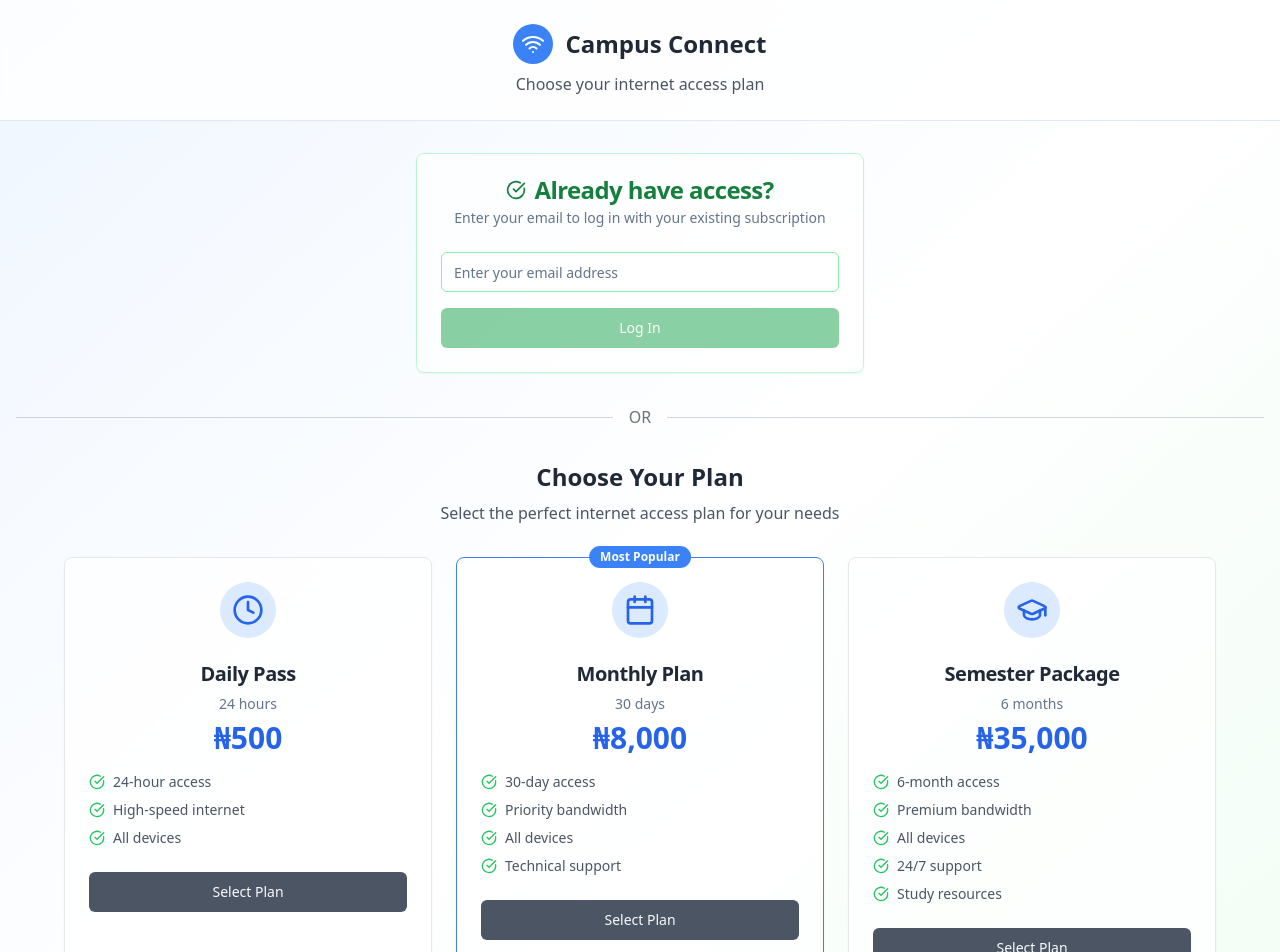
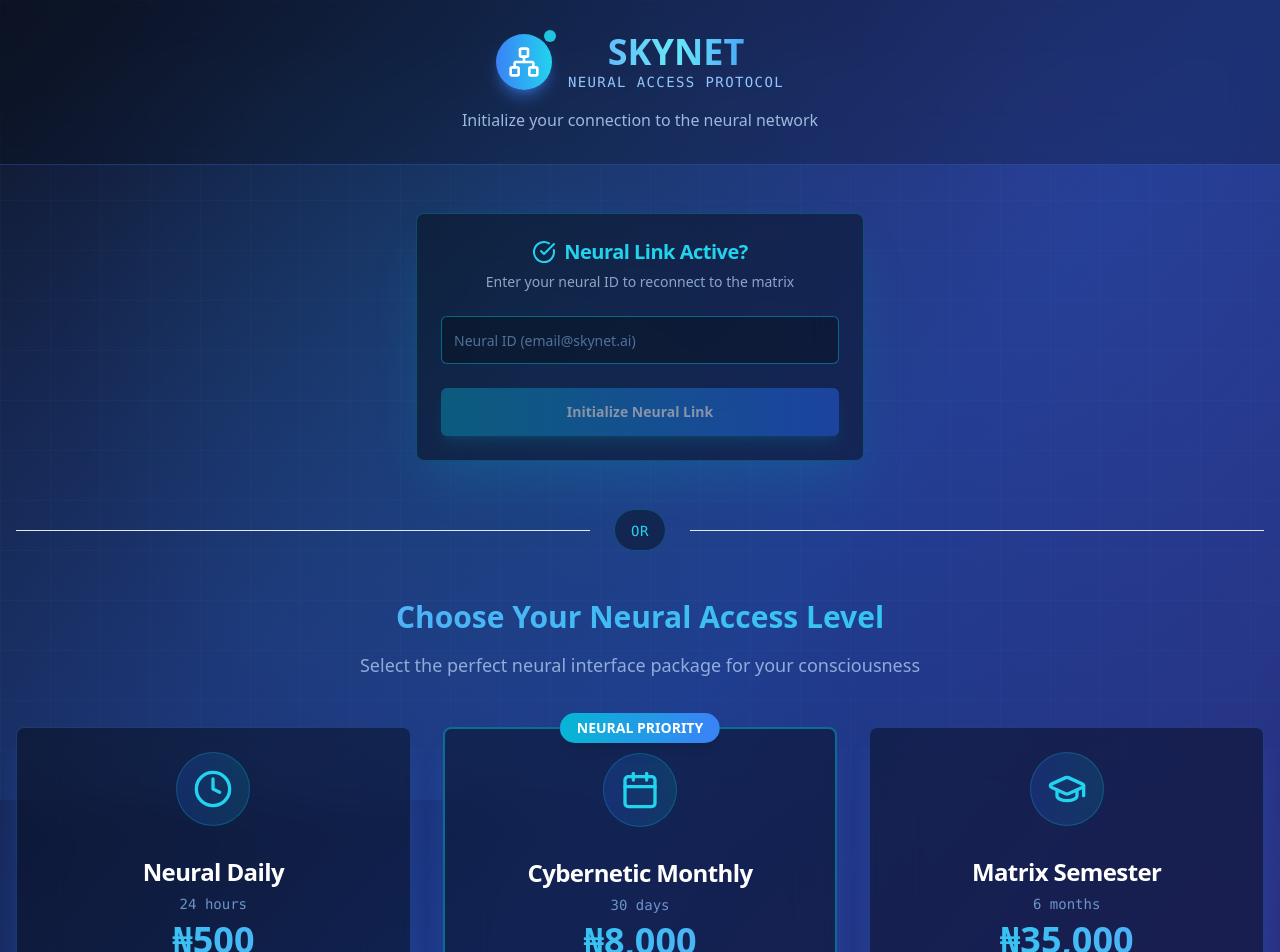
Before and after one commit to An0n-xen/captive-access-pass, a React (Vite) app: page / in a window 1280 px wide. Shown: the top 952 px of the page. Built offline with nearby package versions, Linux system fonts and the light colour scheme.

Commit message:
Refactor: Apply futuristic blue theme and rename service
- Updated the UI to feature a futuristic, blue-themed design.
- Changed the service name from "Campus Connect" to "SKYNET".

```diff
--- a/src/pages/Index.tsx
+++ b/src/pages/Index.tsx
@@ -3,7 +3,7 @@ import { Card, CardContent, CardDescription, CardHeader, CardTitle } from "@/com
 import { Button } from "@/components/ui/button";
 import { Input } from "@/components/ui/input";
 import { Badge } from "@/components/ui/badge";
-import { Wifi, CheckCircle, Clock, Calendar, GraduationCap } from "lucide-react";
+import { Wifi, CheckCircle, Clock, Calendar, GraduationCap, Network } from "lucide-react";
 import { useToast } from "@/hooks/use-toast";
 
 const Index = () => {
@@ -16,30 +16,30 @@ const Index = () => {
   const plans = [
     {
       id: 'daily',
-      name: 'Daily Pass',
+      name: 'Neural Daily',
       price: '₦500',
       duration: '24 hours',
       icon: Clock,
       popular: false,
-      features: ['24-hour access', 'High-speed internet', 'All devices']
+      features: ['24-hour neural link', 'High-speed quantum net', 'All device sync', 'Basic AI assistance']
     },
     {
       id: 'monthly',
-      name: 'Monthly Plan',
+      name: 'Cybernetic Monthly',
       price: '₦8,000',
       duration: '30 days',
       icon: Calendar,
       popular: true,
-      features: ['30-day access', 'Priority bandwidth', 'All devices', 'Technical support']
+      features: ['30-day neural access', 'Priority bandwidth', 'Multi-device matrix', 'Advanced AI support', 'Cloud consciousness']
     },
     {
       id: 'semester',
-      name: 'Semester Package',
+      name: 'Matrix Semester',
       price: '₦35,000',
       duration: '6 months',
       icon: GraduationCap,
       popular: false,
-      features: ['6-month access', 'Premium bandwidth', 'All devices', '24/7 support', 'Study resources']
+      features: ['6-month deep dive', 'Ultra-fast neural net', 'Unlimited device sync', '24/7 AI companion', 'Enhanced learning protocols', 'Reality augmentation']
     }
   ];
 
@@ -110,73 +110,98 @@ const Index = () => {
   };
 
   return (
-    <div className="min-h-screen bg-gradient-to-br from-blue-50 via-white to-green-50">
+    <div className="min-h-screen bg-gradient-to-br from-slate-900 via-blue-900 to-indigo-900">
+      {/* Futuristic Background Pattern */}
+      <div className="absolute inset-0 bg-[radial-gradient(circle_at_20%_80%,_rgba(59,130,246,0.15),transparent_50%),radial-gradient(circle_at_80%_20%,_rgba(99,102,241,0.15),transparent_50%),radial-gradient(circle_at_40%_40%,_rgba(34,211,238,0.1),transparent_50%)]"></div>
+
+      {/* Neural Grid Pattern */}
+      <div className="absolute inset-0 bg-[linear-gradient(rgba(59,130,246,0.05)_1px,transparent_1px),linear-gradient(90deg,rgba(59,130,246,0.05)_1px,transparent_1px)] bg-[size:50px_50px]"></div>
+
       {/* Header */}
-      <div className="bg-white/80 backdrop-blur-sm border-b border-blue-100">
-        <div className="container mx-auto px-4 py-6">
-          <div className="flex items-center justify-center space-x-3">
-            <div className="p-2 bg-blue-500 rounded-full">
-              <Wifi className="h-6 w-6 text-white" />
+      <div className="relative bg-black/20 backdrop-blur-xl border-b border-blue-500/30">
+        <div className="container mx-auto px-4 py-8">
+          <div className="flex items-center justify-center space-x-4">
+            <div className="relative p-3 bg-gradient-to-r from-blue-500 to-cyan-400 rounded-full shadow-lg shadow-blue-500/50">
+              <Network className="h-8 w-8 text-white" />
+              <div className="absolute -top-1 -right-1 w-3 h-3 bg-cyan-400 rounded-full animate-pulse"></div>
             </div>
-            <h1 className="text-2xl font-bold text-gray-800">Campus Connect</h1>
+            <div className="text-center">
+              <h1 className="text-4xl font-bold bg-gradient-to-r from-blue-400 via-cyan-300 to-blue-500 bg-clip-text text-transparent">
+                SKYNET
+              </h1>
+              <div className="text-blue-300 text-sm tracking-widest font-mono">
+                NEURAL ACCESS PROTOCOL
+              </div>
+            </div>
           </div>
-          <p className="text-center text-gray-600 mt-2">Choose your internet access plan</p>
+          <p className="text-center text-blue-200/80 mt-4 font-light">
+            Initialize your connection to the neural network
+          </p>
         </div>
       </div>
 
-      <div className="container mx-auto px-4 py-8">
+      <div className="relative container mx-auto px-4 py-12">
         {/* Existing User Login Section */}
-        <div className="mb-8">
-          <Card className="max-w-md mx-auto bg-white/70 backdrop-blur-sm border-green-200">
+        <div className="mb-12">
+          <Card className="max-w-md mx-auto bg-black/40 backdrop-blur-xl border border-cyan-500/30 shadow-2xl shadow-cyan-500/20">
             <CardHeader className="text-center">
-              <CardTitle className="text-green-700 flex items-center justify-center space-x-2">
-                <CheckCircle className="h-5 w-5" />
-                <span>Already have access?</span>
+              <CardTitle className="text-cyan-400 flex items-center justify-center space-x-2 text-xl">
+                <CheckCircle className="h-6 w-6" />
+                <span>Neural Link Active?</span>
               </CardTitle>
-              <CardDescription>
-                Enter your email to log in with your existing subscription
+              <CardDescription className="text-blue-200/70">
+                Enter your neural ID to reconnect to the matrix
               </CardDescription>
             </CardHeader>
-            <CardContent className="space-y-4">
+            <CardContent className="space-y-6">
               <Input
                 type="email"
-                placeholder="Enter your email address"
+                placeholder="Neural ID (email@skynet.ai)"
                 value={isExistingUser ? email : ''}
                 onChange={(e) => {
                   setEmail(e.target.value);
                   setIsExistingUser(true);
                   setSelectedPlan(null);
                 }}
-                className="border-green-300 focus:border-green-500"
+                className="bg-black/30 border-cyan-500/50 focus:border-cyan-400 text-white placeholder:text-blue-300/50 h-12"
               />
               <Button
                 onClick={handleExistingUserLogin}
                 disabled={isLoading || !email || !isExistingUser}
-                className="w-full bg-green-600 hover:bg-green-700"
+                className="w-full bg-gradient-to-r from-cyan-600 to-blue-600 hover:from-cyan-500 hover:to-blue-500 text-white font-semibold h-12 shadow-lg shadow-cyan-500/25"
               >
-                {isLoading ? "Checking..." : "Log In"}
+                {isLoading ? (
+                  <div className="flex items-center space-x-2">
+                    <div className="w-4 h-4 border-2 border-white/20 border-t-white rounded-full animate-spin"></div>
+                    <span>Connecting...</span>
+                  </div>
+                ) : "Initialize Neural Link"}
               </Button>
             </CardContent>
           </Card>
         </div>
 
-        {/* Divider */}
-        <div className="flex items-center justify-center mb-8">
-          <div className="border-t border-gray-300 flex-1"></div>
-          <span className="px-4 text-gray-500 bg-white/70 rounded-full">OR</span>
-          <div className="border-t border-gray-300 flex-1"></div>
+        {/* Futuristic Divider */}
+        <div className="flex items-center justify-center mb-12">
+          <div className="border-t border-gradient-to-r from-transparent via-cyan-500/50 to-transparent flex-1 h-px"></div>
+          <div className="mx-6 px-4 py-2 bg-black/40 backdrop-blur-sm border border-cyan-500/30 rounded-full">
+            <span className="text-cyan-400 font-mono text-sm tracking-wider">OR</span>
+          </div>
+          <div className="border-t border-gradient-to-r from-transparent via-cyan-500/50 to-transparent flex-1 h-px"></div>
         </div>
 
         {/* Subscription Plans */}
-        <div className="mb-8">
-          <h2 className="text-2xl font-bold text-center text-gray-800 mb-2">
-            Choose Your Plan
-          </h2>
-          <p className="text-center text-gray-600 mb-8">
-            Select the perfect internet access plan for your needs
-          </p>
+        <div className="mb-12">
+          <div className="text-center mb-12">
+            <h2 className="text-3xl font-bold bg-gradient-to-r from-blue-400 to-cyan-400 bg-clip-text text-transparent mb-4">
+              Choose Your Neural Access Level
+            </h2>
+            <p className="text-blue-200/70 text-lg font-light">
+              Select the perfect neural interface package for your consciousness
+            </p>
+          </div>
 
-          <div className="grid md:grid-cols-3 gap-6 max-w-6xl mx-auto">
+          <div className="grid md:grid-cols-3 gap-8 max-w-7xl mx-auto">
             {plans.map((plan) => {
               const IconComponent = plan.icon;
               const isSelected = selectedPlan === plan.id;
@@ -184,52 +209,52 @@ const Index = () => {
               return (
                 <Card
                   key={plan.id}
-                  className={`relative cursor-pointer transition-all duration-300 hover:shadow-lg ${
+                  className={`relative cursor-pointer transition-all duration-500 hover:scale-105 ${
                     isSelected
-                      ? 'ring-2 ring-blue-500 bg-blue-50/50'
-                      : 'bg-white/70 backdrop-blur-sm hover:bg-white/90'
-                  } ${plan.popular ? 'border-blue-500' : 'border-gray-200'}`}
+                      ? 'ring-2 ring-cyan-400 bg-black/60 shadow-2xl shadow-cyan-500/30'
+                      : 'bg-black/40 backdrop-blur-xl hover:bg-black/60 shadow-xl shadow-blue-500/20'
+                  } ${plan.popular ? 'border-2 border-cyan-500/50' : 'border border-blue-500/30'}`}
                   onClick={() => handlePlanSelect(plan.id)}
                 >
                   {plan.popular && (
-                    <Badge className="absolute -top-3 left-1/2 transform -translate-x-1/2 bg-blue-500">
-                      Most Popular
+                    <Badge className="absolute -top-4 left-1/2 transform -translate-x-1/2 bg-gradient-to-r from-cyan-500 to-blue-500 text-white px-4 py-1 text-sm font-semibold shadow-lg">
+                      NEURAL PRIORITY
                     </Badge>
                   )}
 
-                  <CardHeader className="text-center pb-4">
-                    <div className="mx-auto mb-4 p-3 bg-blue-100 rounded-full w-fit">
-                      <IconComponent className="h-8 w-8 text-blue-600" />
+                  <CardHeader className="text-center pb-6">
+                    <div className="mx-auto mb-6 p-4 bg-gradient-to-r from-blue-600/20 to-cyan-600/20 rounded-full w-fit border border-cyan-500/30">
+                      <IconComponent className="h-10 w-10 text-cyan-400" />
                     </div>
-                    <CardTitle className="text-xl text-gray-800">{plan.name}</CardTitle>
-                    <CardDescription>{plan.duration}</CardDescription>
-                    <div className="text-3xl font-bold text-blue-600 mt-2">
+                    <CardTitle className="text-2xl text-white font-bold">{plan.name}</CardTitle>
+                    <CardDescription className="text-blue-300/70 font-mono">{plan.duration}</CardDescription>
+                    <div className="text-4xl font-bold bg-gradient-to-r from-cyan-400 to-blue-400 bg-clip-text text-transparent mt-4">
                       {plan.price}
                     </div>
                   </CardHeader>
 
                   <CardContent>
-                    <ul className="space-y-2">
+                    <ul className="space-y-3 mb-8">
                       {plan.features.map((feature, index) => (
-                        <li key={index} className="flex items-center space-x-2 text-sm text-gray-600">
-                          <CheckCircle className="h-4 w-4 text-green-500" />
-                          <span>{feature}</span>
+                        <li key={index} className="flex items-center space-x-3 text-blue-100/90">
+                          <CheckCircle className="h-5 w-5 text-cyan-400 flex-shrink-0" />
+                          <span className="text-sm">{feature}</span>
                         </li>
                       ))}
                     </ul>
 
                     <Button
-                      className={`w-full mt-6 ${
+                      className={`w-full h-12 font-semibold transition-all duration-300 ${
                         isSelected
-                          ? 'bg-blue-600 hover:bg-blue-700'
-                          : 'bg-gray-600 hover:bg-gray-700'
+                          ? 'bg-gradient-to-r from-cyan-500 to-blue-500 hover:from-cyan-400 hover:to-blue-400 shadow-lg shadow-cyan-500/25'
+                          : 'bg-gradient-to-r from-slate-700 to-slate-600 hover:from-slate-600 hover:to-slate-500 text-blue-200'
                       }`}
                       onClick={(e) => {
                         e.stopPropagation();
                         handlePlanSelect(plan.id);
                       }}
                     >
-                      {isSelected ? 'Selected' : 'Select Plan'}
+                      {isSelected ? 'NEURAL LINK ACTIVE' : 'INITIALIZE CONNECTION'}
                     </Button>
                   </CardContent>
                 </Card>
@@ -240,35 +265,35 @@ const Index = () => {
 
         {/* Payment Section */}
         {selectedPlan && (
-          <Card className="max-w-md mx-auto bg-white/70 backdrop-blur-sm border-blue-200">
+          <Card className="max-w-md mx-auto bg-black/40 backdrop-blur-xl border border-blue-500/30 shadow-2xl shadow-blue-500/20">
             <CardHeader className="text-center">
-              <CardTitle className="text-blue-700">Complete Your Purchase</CardTitle>
-              <CardDescription>
-                Enter your email and proceed to payment
+              <CardTitle className="text-blue-400 text-xl">Finalize Neural Access</CardTitle>
+              <CardDescription className="text-blue-200/70">
+                Complete your connection to the SKYNET matrix
               </CardDescription>
             </CardHeader>
-            <CardContent className="space-y-4">
+            <CardContent className="space-y-6">
               <Input
                 type="email"
-                placeholder="Enter your email address"
+                placeholder="Neural ID (email@skynet.ai)"
                 value={!isExistingUser ? email : ''}
                 onChange={(e) => {
                   setEmail(e.target.value);
                   setIsExistingUser(false);
                 }}
-                className="border-blue-300 focus:border-blue-500"
+                className="bg-black/30 border-blue-500/50 focus:border-blue-400 text-white placeholder:text-blue-300/50 h-12"
               />
 
-              <div className="p-4 bg-blue-50 rounded-lg">
-                <div className="flex justify-between items-center">
-                  <span className="font-medium">Selected Plan:</span>
-                  <span className="text-blue-600 font-bold">
+              <div className="p-6 bg-gradient-to-r from-blue-900/30 to-cyan-900/30 rounded-lg border border-cyan-500/30">
+                <div className="flex justify-between items-center mb-3">
+                  <span className="font-semibold text-blue-200">Selected Protocol:</span>
+                  <span className="text-cyan-400 font-bold">
                     {plans.find(p => p.id === selectedPlan)?.name}
                   </span>
                 </div>
-                <div className="flex justify-between items-center mt-2">
-                  <span className="font-medium">Amount:</span>
-                  <span className="text-blue-600 font-bold text-lg">
+                <div className="flex justify-between items-center">
+                  <span className="font-semibold text-blue-200">Neural Cost:</span>
+                  <span className="text-cyan-400 font-bold text-xl">
                     {plans.find(p => p.id === selectedPlan)?.price}
                   </span>
                 </div>
@@ -277,9 +302,14 @@ const Index = () => {
               <Button
                 onClick={handlePayment}
                 disabled={isLoading || !email || isExistingUser}
-                className="w-full bg-blue-600 hover:bg-blue-700"
+                className="w-full bg-gradient-to-r from-blue-600 to-cyan-600 hover:from-blue-500 hover:to-cyan-500 text-white font-semibold h-12 shadow-lg shadow-blue-500/25"
               >
-                {isLoading ? "Processing..." : "Pay with Paystack"}
+                {isLoading ? (
+                  <div className="flex items-center space-x-2">
+                    <div className="w-4 h-4 border-2 border-white/20 border-t-white rounded-full animate-spin"></div>
+                    <span>Processing...</span>
+                  </div>
+                ) : "Access SKYNET Matrix"}
               </Button>
             </CardContent>
           </Card>
@@ -287,9 +317,15 @@ const Index = () => {
       </div>
 
       {/* Footer */}
-      <footer className="bg-white/80 backdrop-blur-sm border-t border-gray-200 mt-12">
-        <div className="container mx-auto px-4 py-6 text-center text-gray-600">
-          <p>Secure payment powered by Paystack • 24/7 Technical Support</p>
+      <footer className="relative bg-black/20 backdrop-blur-xl border-t border-blue-500/30 mt-16">
+        <div className="container mx-auto px-4 py-8 text-center">
+          <p className="text-blue-200/60 font-mono text-sm">
+            Quantum-encrypted transactions powered by Paystack • Neural support 24/7/365
+          </p>
+          <div className="mt-2 flex items-center justify-center space-x-2">
+            <div className="w-2 h-2 bg-green-400 rounded-full animate-pulse"></div>
+            <span className="text-green-400 text-xs font-mono">SKYNET STATUS: ONLINE</span>
+          </div>
         </div>
       </footer>
     </div>
```
